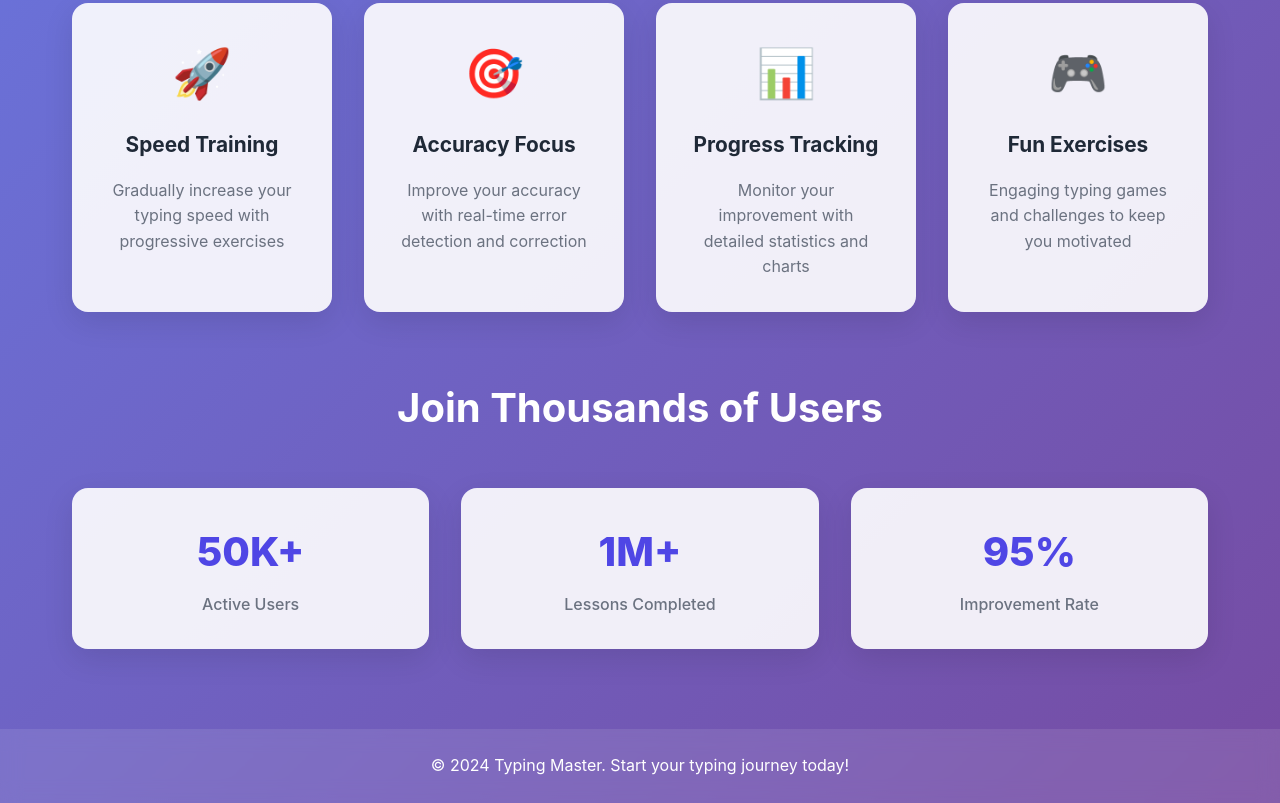
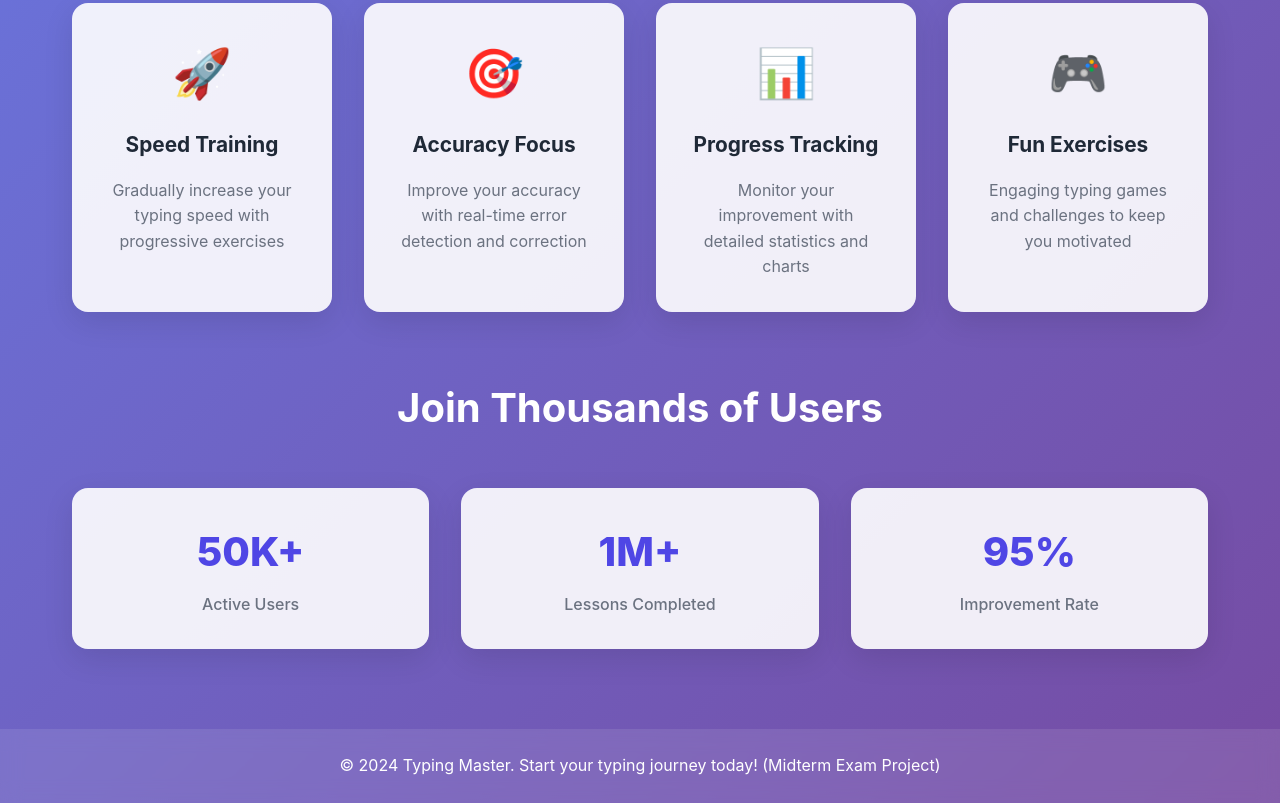
Before and after one commit to Cottons29/simple_typing_master, a website built with webpack: page index.html in a window 1280 px wide. Shown: the part 727-1530 px from the top of the page. Built offline with nearby package versions, Linux system fonts and the light colour scheme.

Commit message:
First/landing page

```diff
--- a/index.html
+++ b/index.html
@@ -99,7 +99,7 @@
     </main>
 
     <footer class="intro-footer">
-      <p>&copy; 2024 Typing Master. Start your typing journey today!</p>
+      <p>&copy; 2024 Typing Master. Start your typing journey today! (Midterm Exam Project)</p>
     </footer>
   </div>
 
```
